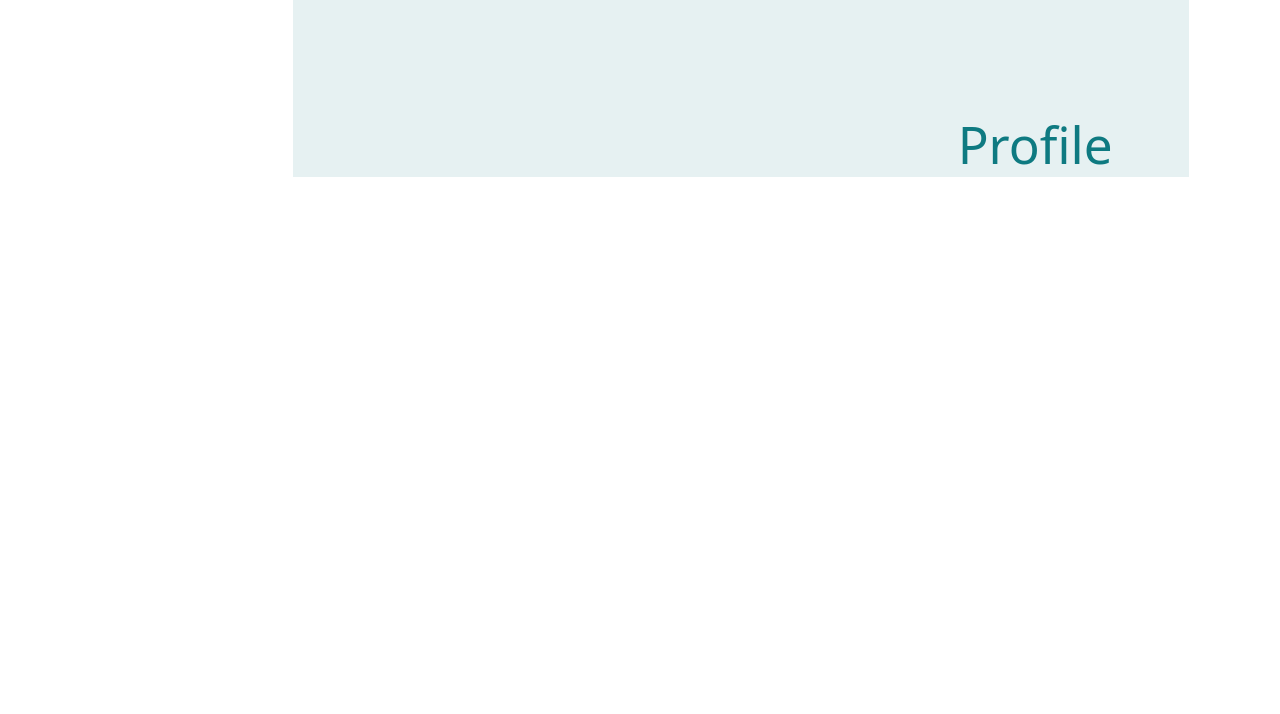
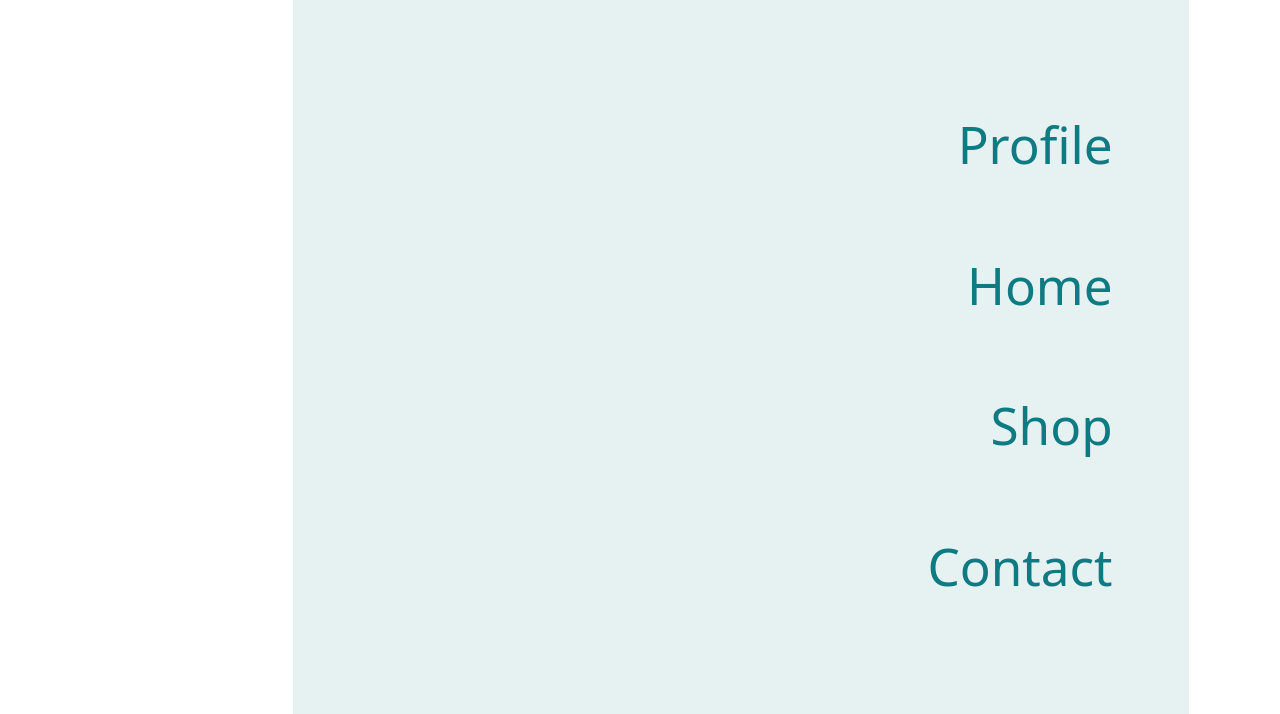
Before and after one commit to Zubayda1425/peddy, a website: page index.html in a window 1280 px wide. Both pictures are taken after a click on the button 1167 px from the left and 48 px from the top of the page. Shown: the part 100-814 px from the top of the page. Drawn offline with Linux system fonts and the light colour scheme.

Commit message:
nav_edit

```diff
--- a/index.html
+++ b/index.html
@@ -53,7 +53,7 @@
 
         </div>
 
-        <div class=" text-[4rem] absolute right-0 h-0 overflow-hidden text-end w-[70vw] bg-theme_10 transition-all duration-700"
+        <div class=" text-[4rem] absolute -right-0 w-0 overflow-hidden text-end  bg-theme_10 transition-all duration-500"
             id="menu">
             <div class="p-24 flex flex-col text-theme ">
                 <a class="hover:bg-theme_10 pl-20 py-10" href="">Profile</a>
--- a/script.js
+++ b/script.js
@@ -2,5 +2,5 @@ console.log("connected");
 
 function toggleMenu() {
     const menu = document.getElementById("menu");
-    menu.classList.toggle("h-[180px]");
+    menu.classList.toggle("w-[70vw]");
 }
```
Also changed, not shown: src/output.css.
